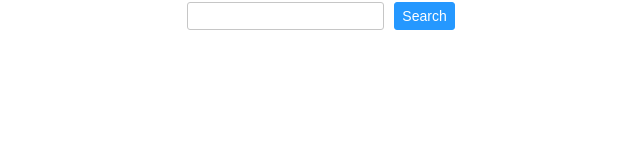
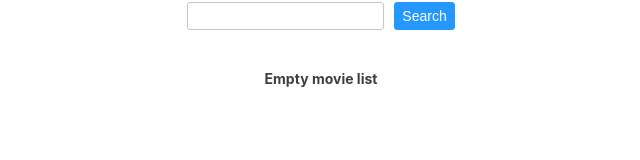
Before and after one commit to yuliia-d/react-movie, a React (Create React App) app: page / in a window 1280 px wide. Shown: the part 128-288 px from the top of the page, without its empty margins (319-959 px from the left). Built offline with nearby package versions, Linux system fonts and the light colour scheme.

Commit message:
Added number of record in state

```diff
--- a/src/components/Filter/Filter.jsx
+++ b/src/components/Filter/Filter.jsx
@@ -10,7 +10,6 @@ const Filter = ({ fetchMovies }) => {
   }
 
   const findMovie = () => {
-    debugger;
     fetchMovies(value);
   }
 
--- a/src/components/MoviesGrid/MoviesGrid.jsx
+++ b/src/components/MoviesGrid/MoviesGrid.jsx
@@ -5,13 +5,16 @@ import './movies-grid.scss';
 const MoviesGrid = ({ movies = [] }) => {
   return (
     <div className="movies-grid">
-      {movies.map(movie => (
-        <div key="movie.id" className="movies-grid__item">
+      {movies.length
+        ? movies.map(movie => (
+        <div key={movie.imdbID} className="movies-grid__item">
           <img className="movies-grid__img" src={movie.Poster || '../../../public/logo192.png'} />
           <span className="movies-grid__title">{movie.Title}</span>
         </div>
         )
-      )}
+      )
+        : <div className="movies-grid__default">Empty movie list</div>
+      }
     </div>
   )
 }
--- a/src/components/MoviesGrid/movies-grid.scss
+++ b/src/components/MoviesGrid/movies-grid.scss
@@ -42,6 +42,12 @@
     text-align: center;
     color: $textColor;
   }
+
+  &__default {
+    font-weight: bold;
+    font-size: 14px;
+    color: $textColor;
+  }
 }
 
 @media screen and (max-width: 420px) {
--- a/src/customHooks/useMoviesStore.js
+++ b/src/customHooks/useMoviesStore.js
@@ -8,14 +8,21 @@ const useMoviesStore = () => {
   const initialState = {
     movies: [],
     currentMovie: null,
+    totalResults: 10,
   };
 
   function reducer(state, action) {
     switch (action.type) {
       case 'FETCH_MOVIES':
-        return { movies: [...action.payload] };
+        return {
+          ...state,
+          ...action.payload
+        };
       case 'FETCH_CURRENT_MOVIE':
-        return { currentMovie: action.payload };
+        return {
+          ...state,
+          currentMovie: action.payload
+        };
       default:
         return state;
     }
@@ -24,8 +31,11 @@ const useMoviesStore = () => {
   const [state, dispatch] = useReducer(reducer, initialState);
 
   const fetchMovies = async (title) => {
-    const data = await getMovieList(token, title);
-    const payload = Array.isArray(data) ? data : [data];
+    const { movies, totalResults } = await getMovieList(token, title);
+    const payload = {
+      movies: Array.isArray(movies) ? movies : [movies],
+      totalResults,
+    };
 
     dispatch({ type: 'FETCH_MOVIES', payload });
   }
--- a/src/services/index.js
+++ b/src/services/index.js
@@ -9,5 +9,8 @@ export async function getMovieList(token, title, page = 1) {
     },
   });
 
-  return result.data.Search;
+  return {
+    movies: result.data.Search,
+    totalResults: result.data.totalResults,
+  };
 }
```
